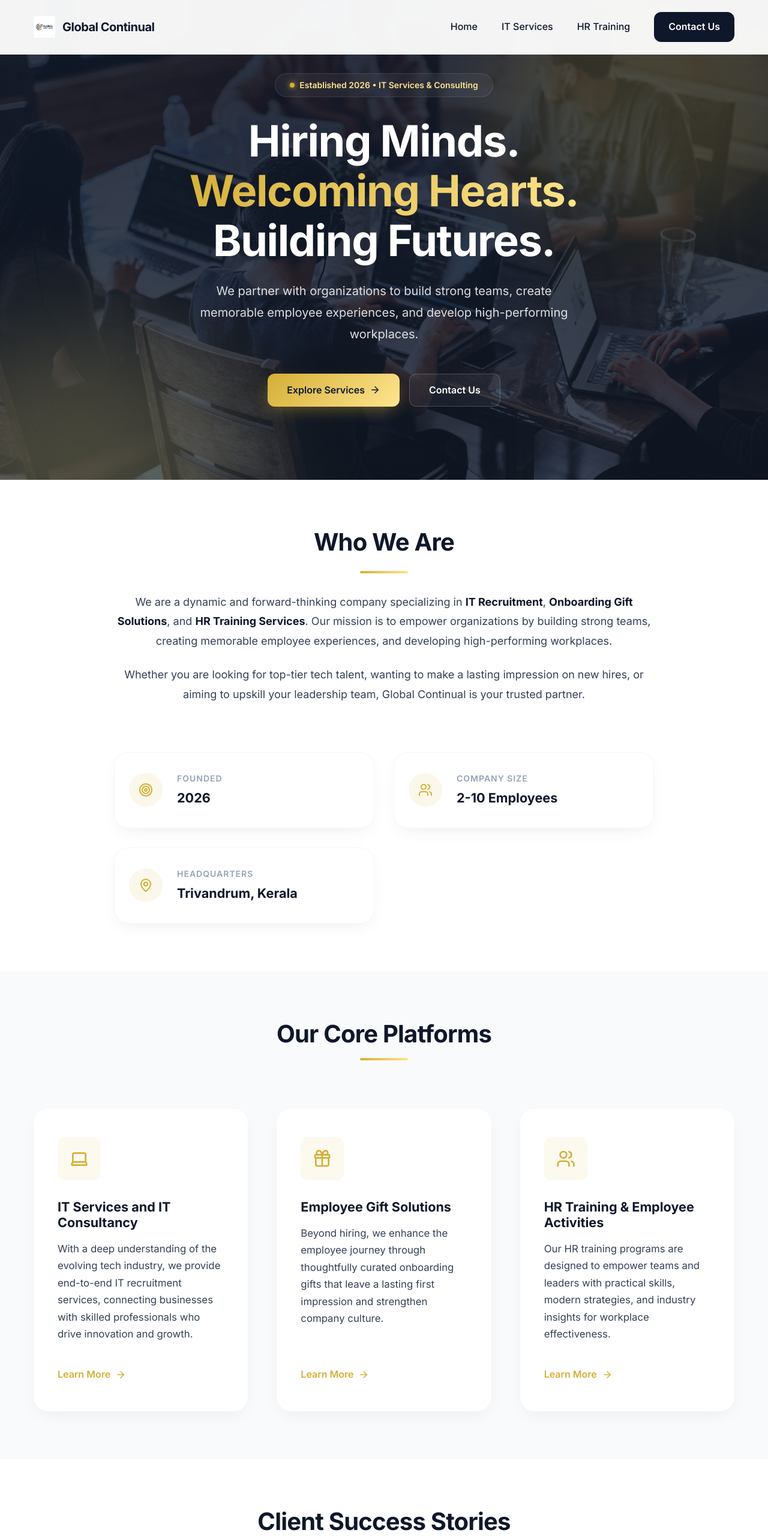
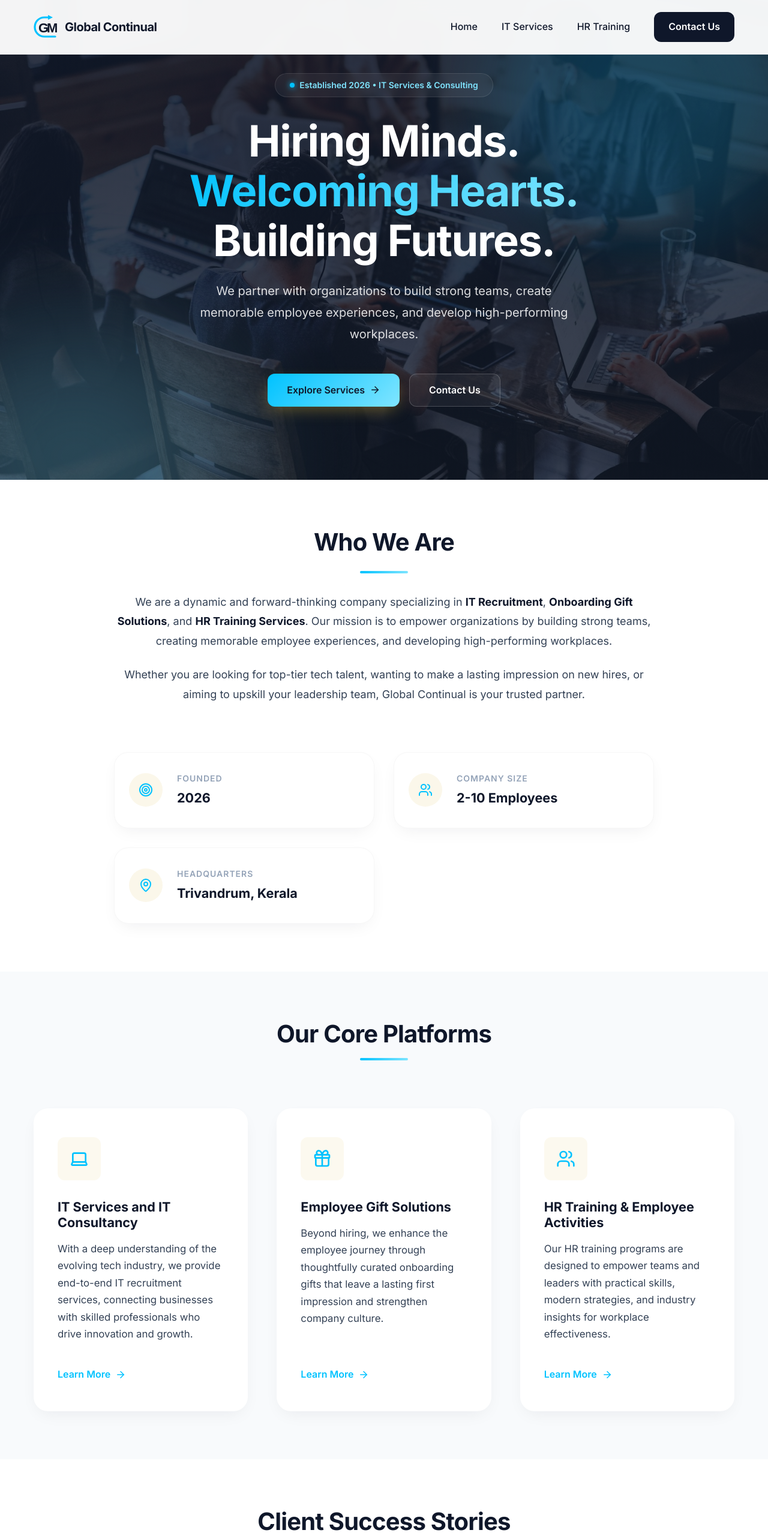
Before and after one commit to Girish-Chandran-N/GCM, a React (Vite) app: page / in a window 1280 px wide. Shown: the top 2566 px of the page at 60% size. Built offline with nearby package versions, Linux system fonts and the light colour scheme.

Commit message:
feat: Replaced image logo with scalable inline SVG and globally updated brand theme from Gold to Cyan

```diff
--- a/src/components/About.jsx
+++ b/src/components/About.jsx
@@ -3,9 +3,9 @@ import { Target, Users, MapPin } from 'lucide-react';
 
 const About = () => {
   const stats = [
-    { label: 'Founded', value: '2026', icon: <Target size={24} color="var(--accent-gold)" /> },
-    { label: 'Company Size', value: '2-10 Employees', icon: <Users size={24} color="var(--accent-gold)" /> },
-    { label: 'Headquarters', value: 'Trivandrum, Kerala', icon: <MapPin size={24} color="var(--accent-gold)" /> }
+    { label: 'Founded', value: '2026', icon: <Target size={24} color="var(--accent-cyan)" /> },
+    { label: 'Company Size', value: '2-10 Employees', icon: <Users size={24} color="var(--accent-cyan)" /> },
+    { label: 'Headquarters', value: 'Trivandrum, Kerala', icon: <MapPin size={24} color="var(--accent-cyan)" /> }
   ];
 
   return (
@@ -15,7 +15,7 @@ const About = () => {
 
           <div style={{ textAlign: 'center' }}>
             <h2 style={{ fontSize: '2.5rem', marginBottom: '1.5rem', letterSpacing: '-0.02em' }}>Who We Are</h2>
-            <div style={{ width: '80px', height: '4px', background: 'var(--gradient-gold)', margin: '0 auto 2rem', borderRadius: '4px' }}></div>
+            <div style={{ width: '80px', height: '4px', background: 'var(--gradient-cyan)', margin: '0 auto 2rem', borderRadius: '4px' }}></div>
 
             <p style={{ color: 'var(--text-main)', fontSize: '1.125rem', lineHeight: 1.8, marginBottom: '1.5rem' }}>
               We are a dynamic and forward-thinking company specializing in <strong style={{ color: 'var(--primary-navy)' }}>IT Recruitment</strong>, <strong style={{ color: 'var(--primary-navy)' }}>Onboarding Gift Solutions</strong>, and <strong style={{ color: 'var(--primary-navy)' }}>HR Training Services</strong>.
--- a/src/components/Footer.jsx
+++ b/src/components/Footer.jsx
@@ -16,8 +16,13 @@ const Footer = () => {
           {/* Brand Col */}
           <div>
             <div style={{ display: 'flex', alignItems: 'center', gap: '0.75rem', marginBottom: '1.5rem' }}>
-              <img src="/logo.png" alt="Global Continual Logo" style={{ height: '40px', filter: 'brightness(0) invert(1)' }} />
-              <span style={{ fontWeight: 700, fontSize: '1.25rem', letterSpacing: '-0.5px' }}>
+              <svg width="32" height="32" viewBox="0 0 100 100" fill="none" xmlns="http://www.w3.org/2000/svg" style={{ flexShrink: 0 }}>
+                <path d="M 90 90 L 45 90 A 40 40 0 0 1 45 10 L 65 10" stroke="var(--accent-cyan)" strokeWidth="8" strokeLinecap="round" fill="none" />
+                <polygon points="60,0 80,10 60,20" fill="var(--accent-cyan)" />
+                <text x="20" y="72" fontFamily="Arial, sans-serif" fontWeight="900" fontSize="55" fill="white" letterSpacing="-2px">G</text>
+                <text x="55" y="72" fontFamily="Arial, sans-serif" fontWeight="900" fontSize="55" fill="white">M</text>
+              </svg>
+              <span style={{ fontSize: '1.25rem', fontWeight: 800, color: 'white', letterSpacing: '-0.5px' }}>
                 Global Continual
               </span>
             </div>
@@ -31,7 +36,7 @@ const Footer = () => {
             <h4 style={{ fontSize: '1.125rem', marginBottom: '1.5rem', color: 'white' }}>Contact Us</h4>
             <ul style={{ display: 'flex', flexDirection: 'column', gap: '1rem' }}>
               <li style={{ display: 'flex', alignItems: 'flex-start', gap: '0.75rem', color: 'var(--text-light)' }}>
-                <MapPin size={20} color="var(--accent-gold)" style={{ flexShrink: 0, marginTop: '0.25rem' }} />
+                <MapPin size={20} color="var(--accent-cyan)" style={{ flexShrink: 0, marginTop: '0.25rem' }} />
                 <span>
                   Primary Headquarters<br />
                   Thiruvananthapuram,<br />
@@ -39,7 +44,7 @@ const Footer = () => {
                 </span>
               </li>
               <li style={{ display: 'flex', alignItems: 'center', gap: '0.75rem', color: 'var(--text-light)' }}>
-                <Mail size={20} color="var(--accent-gold)" style={{ flexShrink: 0 }} />
+                <Mail size={20} color="var(--accent-cyan)" style={{ flexShrink: 0 }} />
                 <a href="mailto:adarsh@globalcontinual.com" style={{ transition: 'color 0.2s' }} className="footer-link">
                   adarsh@globalcontinual.com
                 </a>
@@ -72,7 +77,7 @@ const Footer = () => {
       </div>
       <style>{`
         .footer-link { color: var(--text-light); }
-        .footer-link:hover { color: var(--accent-gold); }
+        .footer-link:hover { color: var(--accent-cyan); }
       `}</style>
     </footer>
   );
--- a/src/components/Hero.jsx
+++ b/src/components/Hero.jsx
@@ -17,11 +17,11 @@ const Hero = () => {
       {/* Decorative pulsing background shapes */}
       <div className="animate-pulse-slow" style={{
         position: 'absolute', top: '-10%', right: '-5%', width: '40%', height: '60%',
-        background: 'var(--accent-gold)', borderRadius: '50%', opacity: 0.15, filter: 'blur(80px)'
+        background: 'var(--accent-cyan)', borderRadius: '50%', opacity: 0.15, filter: 'blur(80px)'
       }}></div>
       <div className="animate-pulse-slow" style={{
         position: 'absolute', bottom: '-20%', left: '-10%', width: '40%', height: '50%',
-        background: '#FFE58F', borderRadius: '50%', opacity: 0.1, filter: 'blur(100px)',
+        background: '#80E5FF', borderRadius: '50%', opacity: 0.1, filter: 'blur(100px)',
         animationDelay: '2s'
       }}></div>
 
@@ -30,12 +30,12 @@ const Hero = () => {
 
           <div className="animate-fade-in" style={{
             display: 'inline-flex', alignItems: 'center', gap: '0.5rem', padding: '0.5rem 1.5rem',
-            backgroundColor: 'rgba(255, 255, 255, 0.05)', color: '#FFE58F',
+            backgroundColor: 'rgba(255, 255, 255, 0.05)', color: '#80E5FF',
             borderRadius: '50px', fontWeight: 600, marginBottom: '2rem', fontSize: '0.875rem',
             border: '1px solid rgba(255, 255, 255, 0.1)',
             backdropFilter: 'blur(10px)'
           }}>
-            <span style={{ width: '8px', height: '8px', backgroundColor: 'var(--accent-gold)', borderRadius: '50%', display: 'inline-block', boxShadow: '0 0 10px var(--accent-gold)' }}></span>
+            <span style={{ width: '8px', height: '8px', backgroundColor: 'var(--accent-cyan)', borderRadius: '50%', display: 'inline-block', boxShadow: '0 0 10px var(--accent-cyan)' }}></span>
             Established 2026 • IT Services & Consulting
           </div>
 
@@ -66,7 +66,7 @@ const Hero = () => {
           }}>
             <a href="#services" className="btn btn-primary" style={{
               display: 'flex', alignItems: 'center', gap: '0.5rem',
-              background: 'var(--gradient-gold)', color: 'var(--primary-navy)',
+              background: 'var(--gradient-cyan)', color: 'var(--primary-navy)',
               boxShadow: '0 10px 25px -5px rgba(212, 175, 55, 0.4)',
               border: 'none',
               padding: '0.875rem 2rem'
--- a/src/components/Navbar.jsx
+++ b/src/components/Navbar.jsx
@@ -32,12 +32,17 @@ const Navbar = () => {
       <div className="container" style={{ display: 'flex', justifyContent: 'space-between', alignItems: 'center' }}>
 
         {/* Logo */}
-        <Link to="/" style={{ display: 'flex', alignItems: 'center', gap: '0.75rem', zIndex: 60 }}>
-          <img src="/logo.png" alt="Global Continual Logo" style={{ height: '36px' }} />
-          <span style={{ fontWeight: 700, color: 'var(--primary-navy)', fontSize: '1.25rem', letterSpacing: '-0.5px' }}>
-            Global Continual
-          </span>
-        </Link>
+          <Link to="/" style={{ display: 'flex', alignItems: 'center', gap: '0.75rem', zIndex: 10 }}>
+            <svg width="40" height="40" viewBox="0 0 100 100" fill="none" xmlns="http://www.w3.org/2000/svg" style={{ flexShrink: 0 }}>
+              <path d="M 90 90 L 45 90 A 40 40 0 0 1 45 10 L 65 10" stroke="var(--accent-cyan)" strokeWidth="8" strokeLinecap="round" fill="none" />
+              <polygon points="60,0 80,10 60,20" fill="var(--accent-cyan)" />
+              <text x="20" y="72" fontFamily="Arial, sans-serif" fontWeight="900" fontSize="55" fill="var(--primary-navy)" letterSpacing="-2px">G</text>
+              <text x="55" y="72" fontFamily="Arial, sans-serif" fontWeight="900" fontSize="55" fill="var(--primary-navy)">M</text>
+            </svg>
+            <span style={{ fontSize: '1.25rem', fontWeight: 800, color: 'var(--primary-navy)', letterSpacing: '-0.5px' }}>
+              Global Continual
+            </span>
+          </Link>
 
         {/* Desktop Nav */}
         <nav style={{ display: 'none' }} className="desktop-nav">
@@ -86,7 +91,7 @@ const Navbar = () => {
           .mobile-menu-overlay { display: none !important; }
         }
         .nav-link { color: var(--primary-navy); }
-        .nav-link:hover { color: var(--accent-gold); }
+        .nav-link:hover { color: var(--accent-cyan); }
         .mobile-link { color: var(--primary-navy); display: block; padding: 0.5rem; }
       `}</style>
     </header>
--- a/src/components/Services.jsx
+++ b/src/components/Services.jsx
@@ -7,19 +7,19 @@ const Services = () => {
     {
       title: 'IT Services and IT Consultancy',
       description: 'With a deep understanding of the evolving tech industry, we provide end-to-end IT recruitment services, connecting businesses with skilled professionals who drive innovation and growth.',
-      icon: <Laptop size={32} color="var(--accent-gold)" />,
+      icon: <Laptop size={32} color="var(--accent-cyan)" />,
       path: '/it-consultancy'
     },
     {
       title: 'Employee Gift Solutions',
       description: 'Beyond hiring, we enhance the employee journey through thoughtfully curated onboarding gifts that leave a lasting first impression and strengthen company culture.',
-      icon: <Gift size={32} color="var(--accent-gold)" />,
+      icon: <Gift size={32} color="var(--accent-cyan)" />,
       path: '/gift-solutions'
     },
     {
       title: 'HR Training & Employee Activities',
       description: 'Our HR training programs are designed to empower teams and leaders with practical skills, modern strategies, and industry insights for workplace effectiveness.',
-      icon: <Users size={32} color="var(--accent-gold)" />,
+      icon: <Users size={32} color="var(--accent-cyan)" />,
       path: '/hr-training'
     }
   ];
@@ -30,7 +30,7 @@ const Services = () => {
 
         <div style={{ textAlign: 'center', marginBottom: '5rem' }}>
           <h2 style={{ fontSize: '2.5rem', marginBottom: '1rem', letterSpacing: '-0.02em' }}>Our Core Platforms</h2>
-          <div style={{ width: '80px', height: '4px', background: 'var(--gradient-gold)', margin: '0 auto', borderRadius: '4px' }}></div>
+          <div style={{ width: '80px', height: '4px', background: 'var(--gradient-cyan)', margin: '0 auto', borderRadius: '4px' }}></div>
         </div>
 
         <div className="grid-responsive">
@@ -50,7 +50,7 @@ const Services = () => {
               {/* Animated top gradient border on hover */}
               <div className="card-top-border" style={{
                 position: 'absolute', top: 0, left: 0, width: '100%', height: '6px',
-                background: 'var(--gradient-gold)', opacity: 0, transition: 'opacity 0.4s ease'
+                background: 'var(--gradient-cyan)', opacity: 0, transition: 'opacity 0.4s ease'
               }}></div>
 
               <div style={{
@@ -72,7 +72,7 @@ const Services = () => {
                 {service.description}
               </p>
 
-              <Link to={service.path} style={{ display: 'inline-flex', alignItems: 'center', gap: '0.5rem', color: 'var(--accent-gold)', fontWeight: 600, transition: 'all 0.3s' }} className="learn-more-link">
+              <Link to={service.path} style={{ display: 'inline-flex', alignItems: 'center', gap: '0.5rem', color: 'var(--accent-cyan)', fontWeight: 600, transition: 'all 0.3s' }} className="learn-more-link">
                 Learn More <ArrowRight size={18} />
               </Link>
 
@@ -95,7 +95,7 @@ const Services = () => {
         }
         .service-card:hover .learn-more-link {
           gap: 1rem !important;
-          color: #b89221 !important;
+          color: #009ACC !important;
         }
       `}</style>
     </section>
--- a/src/components/Testimonials.jsx
+++ b/src/components/Testimonials.jsx
@@ -29,7 +29,7 @@ const Testimonials = () => {
 
         <div style={{ textAlign: 'center', marginBottom: '5rem' }}>
           <h2 style={{ fontSize: '2.5rem', marginBottom: '1rem', letterSpacing: '-0.02em' }}>Client Success Stories</h2>
-          <div style={{ width: '80px', height: '4px', background: 'var(--gradient-gold)', margin: '0 auto', borderRadius: '4px' }}></div>
+          <div style={{ width: '80px', height: '4px', background: 'var(--gradient-cyan)', margin: '0 auto', borderRadius: '4px' }}></div>
         </div>
 
         <div className="grid-responsive">
@@ -51,7 +51,7 @@ const Testimonials = () => {
 
               <div style={{ display: 'flex', gap: '0.25rem', marginBottom: '1.5rem', position: 'relative', zIndex: 10 }}>
                 {[1, 2, 3, 4, 5].map(star => (
-                  <Star key={star} size={18} color="var(--accent-gold)" fill="var(--accent-gold)" />
+                  <Star key={star} size={18} color="var(--accent-cyan)" fill="var(--accent-cyan)" />
                 ))}
               </div>
 
@@ -67,7 +67,7 @@ const Testimonials = () => {
                   fontSize: '0.75rem',
                   padding: '0.25rem 0.75rem',
                   backgroundColor: 'rgba(212, 175, 55, 0.1)',
-                  color: '#b89221',
+                  color: '#009ACC',
                   borderRadius: '50px',
                   fontWeight: 600
                 }}>
--- a/src/index.css
+++ b/src/index.css
@@ -2,8 +2,8 @@
   /* Core Colors */
   --primary-navy: #0F172A;
   --secondary-navy: #1E293B;
-  --accent-gold: #D4AF37;
-  --accent-gold-hover: #F2C94C;
+  --accent-cyan: #00C2FF;
+  --accent-cyan-hover: #33CCFF;
   --text-main: #334155;
   --text-light: #94A3B8;
   --bg-main: #F8FAFC;
@@ -26,7 +26,7 @@
   --shadow-hover: 0 20px 40px -15px rgba(15, 23, 42, 0.15);
 
   /* Gradients */
-  --gradient-gold: linear-gradient(135deg, var(--accent-gold) 0%, #FFE58F 100%);
+  --gradient-cyan: linear-gradient(135deg, var(--accent-cyan) 0%, #80E5FF 100%);
   --gradient-navy: linear-gradient(135deg, var(--primary-navy) 0%, var(--secondary-navy) 100%);
 
   /* Typography */
@@ -93,7 +93,7 @@ ul {
 }
 
 .text-gradient {
-  background: var(--gradient-gold);
+  background: var(--gradient-cyan);
   -webkit-background-clip: text;
   -webkit-text-fill-color: transparent;
   background-clip: text;
@@ -131,12 +131,12 @@ ul {
 }
 
 .btn-accent {
-  background-color: var(--accent-gold);
+  background-color: var(--accent-cyan);
   color: var(--primary-navy);
 }
 
 .btn-accent:hover {
-  background-color: var(--accent-gold-hover);
+  background-color: var(--accent-cyan-hover);
   transform: translateY(-2px);
   box-shadow: 0 4px 12px rgba(212, 175, 55, 0.3);
 }
--- a/src/pages/Contact.jsx
+++ b/src/pages/Contact.jsx
@@ -57,7 +57,7 @@ const Contact = () => {
 
         <div style={{ textAlign: 'center', marginBottom: '4rem' }}>
           <h1 style={{ fontSize: '3rem', marginBottom: '1rem' }}>Get In Touch</h1>
-          <div style={{ width: '60px', height: '4px', backgroundColor: 'var(--accent-gold)', margin: '0 auto 1.5rem', borderRadius: '2px' }}></div>
+          <div style={{ width: '60px', height: '4px', backgroundColor: 'var(--accent-cyan)', margin: '0 auto 1.5rem', borderRadius: '2px' }}></div>
           <p style={{ color: 'var(--text-main)', fontSize: '1.125rem', maxWidth: '600px', margin: '0 auto' }}>
             Ready to build strong teams and create memorable employee experiences? Reach out to us today.
           </p>
@@ -75,7 +75,7 @@ const Contact = () => {
                   display: 'flex', alignItems: 'center', justifyContent: 'center', flexShrink: 0,
                   boxShadow: '0 4px 6px rgba(0,0,0,0.05)'
                 }}>
-                  <MapPin color="var(--accent-gold)" />
+                  <MapPin color="var(--accent-cyan)" />
                 </div>
                 <div>
                   <h4 style={{ fontSize: '1.125rem', marginBottom: '0.25rem' }}>Headquarters</h4>
@@ -88,7 +88,7 @@ const Contact = () => {
                   display: 'flex', alignItems: 'center', justifyContent: 'center', flexShrink: 0,
                   boxShadow: '0 4px 6px rgba(0,0,0,0.05)'
                 }}>
-                  <Mail color="var(--accent-gold)" />
+                  <Mail color="var(--accent-cyan)" />
                 </div>
                 <div>
                   <h4 style={{ fontSize: '1.125rem', marginBottom: '0.25rem' }}>Email Us</h4>
--- a/src/pages/GiftSolutions.jsx
+++ b/src/pages/GiftSolutions.jsx
@@ -13,7 +13,7 @@ const GiftSolutions = () => {
 
         <div className="grid-responsive">
           <div>
-            <div style={{ display: 'inline-flex', alignItems: 'center', gap: '0.75rem', padding: '0.5rem 1rem', backgroundColor: 'rgba(212, 175, 55, 0.1)', color: 'var(--accent-gold)', borderRadius: '50px', marginBottom: '1.5rem', fontWeight: 600 }}>
+            <div style={{ display: 'inline-flex', alignItems: 'center', gap: '0.75rem', padding: '0.5rem 1rem', backgroundColor: 'rgba(212, 175, 55, 0.1)', color: 'var(--accent-cyan)', borderRadius: '50px', marginBottom: '1.5rem', fontWeight: 600 }}>
               <Gift size={18} />
               Core Platform
             </div>
@@ -33,7 +33,7 @@ const GiftSolutions = () => {
                 { title: 'The Executive', desc: 'High-end tech accessories, luxury pen, curated leadership book.' },
               ].map((item, i) => (
                 <div key={i} style={{ display: 'flex', gap: '1rem', paddingBottom: '1.5rem', borderBottom: i !== 2 ? '1px solid #f1f5f9' : 'none' }}>
-                  <CheckCircle color="var(--accent-gold)" style={{ flexShrink: 0 }} />
+                  <CheckCircle color="var(--accent-cyan)" style={{ flexShrink: 0 }} />
                   <div>
                     <h4 style={{ fontSize: '1.125rem', marginBottom: '0.25rem' }}>{item.title}</h4>
                     <p style={{ color: 'var(--text-main)', fontSize: '0.875rem' }}>{item.desc}</p>
--- a/src/pages/HRTraining.jsx
+++ b/src/pages/HRTraining.jsx
@@ -13,7 +13,7 @@ const HRTraining = () => {
 
         <div className="grid-responsive">
           <div>
-            <div style={{ display: 'inline-flex', alignItems: 'center', gap: '0.75rem', padding: '0.5rem 1rem', backgroundColor: 'rgba(212, 175, 55, 0.1)', color: 'var(--accent-gold)', borderRadius: '50px', marginBottom: '1.5rem', fontWeight: 600 }}>
+            <div style={{ display: 'inline-flex', alignItems: 'center', gap: '0.75rem', padding: '0.5rem 1rem', backgroundColor: 'rgba(212, 175, 55, 0.1)', color: 'var(--accent-cyan)', borderRadius: '50px', marginBottom: '1.5rem', fontWeight: 600 }}>
               <Users size={18} />
               Core Platform
             </div>
@@ -34,7 +34,7 @@ const HRTraining = () => {
                 { title: 'Performance Management', desc: 'Setting OKRs and conducting effective reviews.' },
               ].map((item, i) => (
                 <div key={i} style={{ display: 'flex', gap: '1rem', paddingBottom: '1.5rem', borderBottom: i !== 3 ? '1px solid #f1f5f9' : 'none' }}>
-                  <CheckCircle color="var(--accent-gold)" style={{ flexShrink: 0 }} />
+                  <CheckCircle color="var(--accent-cyan)" style={{ flexShrink: 0 }} />
                   <div>
                     <h4 style={{ fontSize: '1.125rem', marginBottom: '0.25rem' }}>{item.title}</h4>
                     <p style={{ color: 'var(--text-main)', fontSize: '0.875rem' }}>{item.desc}</p>
--- a/src/pages/ITConsultancy.jsx
+++ b/src/pages/ITConsultancy.jsx
@@ -21,7 +21,7 @@ const ITConsultancy = () => {
 
         <div className="grid-responsive">
           <div>
-            <div style={{ display: 'inline-flex', alignItems: 'center', gap: '0.75rem', padding: '0.5rem 1rem', backgroundColor: 'rgba(212, 175, 55, 0.1)', color: 'var(--accent-gold)', borderRadius: '50px', marginBottom: '1.5rem', fontWeight: 600 }}>
+            <div style={{ display: 'inline-flex', alignItems: 'center', gap: '0.75rem', padding: '0.5rem 1rem', backgroundColor: 'rgba(212, 175, 55, 0.1)', color: 'var(--accent-cyan)', borderRadius: '50px', marginBottom: '1.5rem', fontWeight: 600 }}>
               <Laptop size={18} />
               Core Platform
             </div>
@@ -32,7 +32,7 @@ const ITConsultancy = () => {
             <ul style={{ display: 'flex', flexDirection: 'column', gap: '1rem', marginBottom: '2.5rem' }}>
               {benefits.map((benefit, i) => (
                 <li key={i} style={{ display: 'flex', alignItems: 'flex-start', gap: '0.75rem', color: 'var(--primary-navy)', fontWeight: 500 }}>
-                  <CheckCircle size={20} color="var(--accent-gold)" style={{ flexShrink: 0, marginTop: '0.2rem' }} />
+                  <CheckCircle size={20} color="var(--accent-cyan)" style={{ flexShrink: 0, marginTop: '0.2rem' }} />
                   {benefit}
                 </li>
               ))}
@@ -50,7 +50,7 @@ const ITConsultancy = () => {
                 { step: '04', title: 'Placement', desc: 'Seamless integration into your workflow.' },
               ].map((item, i) => (
                 <div key={i} style={{ display: 'flex', gap: '1.5rem' }}>
-                  <div style={{ color: 'var(--accent-gold)', fontSize: '1.5rem', fontWeight: 700, opacity: 0.5 }}>{item.step}</div>
+                  <div style={{ color: 'var(--accent-cyan)', fontSize: '1.5rem', fontWeight: 700, opacity: 0.5 }}>{item.step}</div>
                   <div>
                     <h4 style={{ fontSize: '1.125rem', marginBottom: '0.25rem' }}>{item.title}</h4>
                     <p style={{ color: 'var(--text-main)', fontSize: '0.875rem' }}>{item.desc}</p>
```
